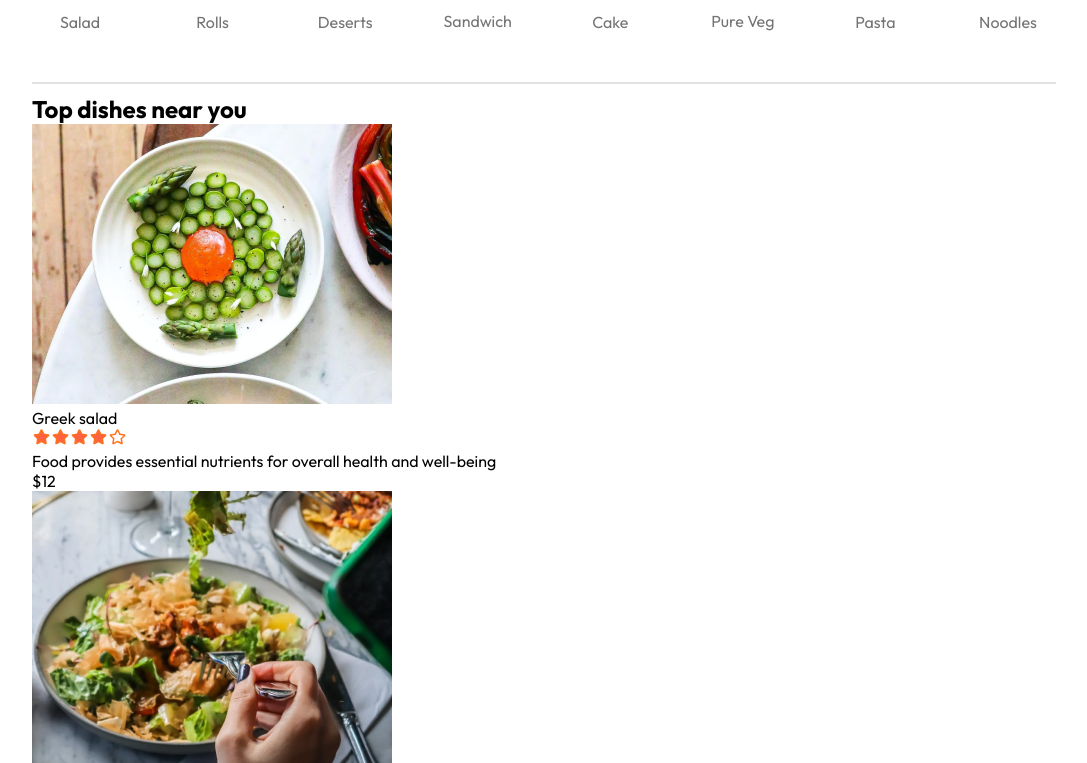
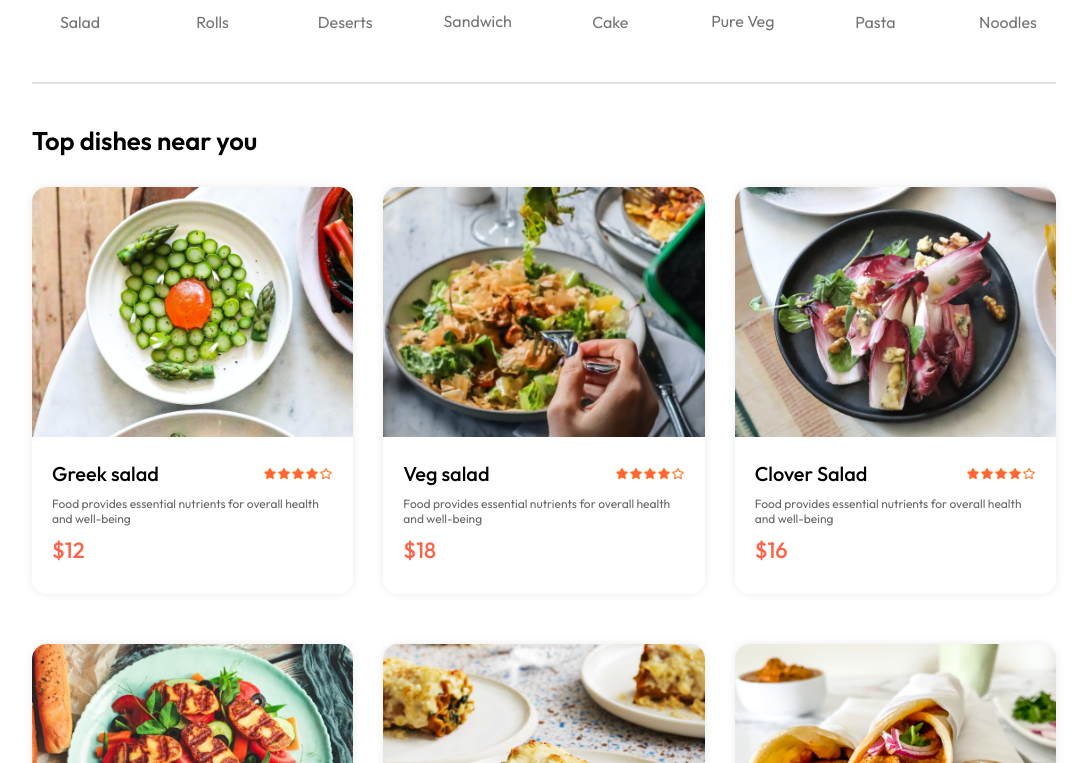
Before and after one commit to Nadeeshana-Lahiru/E-Commerce-Food-Delivery-System, a React (Vite) app in the folder frontend/: page / in a window 1280 px wide. Shown: the part 817-1580 px from the top of the page, without its empty margins (96-1183 px from the left). Built offline with nearby package versions, Linux system fonts and the light colour scheme.

Commit message:
Add CSS for FoodItem and FoodDisplay components

```diff
--- a/frontend/src/components/FoodDisplay/FoodDisplay.css
+++ b/frontend/src/components/FoodDisplay/FoodDisplay.css
@@ -0,0 +1,16 @@
+.food-display {
+    margin-top: 30px;
+}
+
+.food-display h2{
+    font-size: max(2vw, 20px);
+    font-weight: 600;
+}
+
+.food-display-list {
+    display: grid;
+    grid-template-columns: repeat(auto-fill,minmax(240px,1fr));
+    margin-top: 30px;
+    gap: 30px;
+    row-gap: 50px;
+}
--- a/frontend/src/components/FoodDisplay/FoodDisplay.jsx
+++ b/frontend/src/components/FoodDisplay/FoodDisplay.jsx
@@ -13,7 +13,7 @@
         <h2>Top dishes near you</h2>
         <div className="food-display-list">
             {food_list.map((item,index)=>{
-              // pass the propoties from FoodItem
+              // pass the propoties from FoodItem , map food_item component
               return <FoodItem key={index} id={item._id} name={item.name} description={item. description} price={item.price} image={item.image}/>
             })}
         </div>
--- a/frontend/src/components/FoodItem/FoodItem.css
+++ b/frontend/src/components/FoodItem/FoodItem.css
@@ -0,0 +1,45 @@
+.food-item{
+    width: 100%;
+    margin: auto;
+    border-radius: 15px;
+    box-shadow: 0px 0px 10px #00000015;
+    transition: 0.3s;
+    animation: fadeIn 1s;
+}
+
+.food-item-image{
+    width: 100%;
+    border-radius: 15px 15px 0px 0px;
+}
+
+.food-item-inform{
+    padding: 20px;
+}
+
+.food-item-name-rating{
+    display: flex;
+    justify-content: space-between;
+    align-items: center;
+    margin-bottom: 10px;
+}
+
+.food-item-name-rating p{
+    font-size: 20px;
+    font-weight: 500;
+}
+
+.food-item-name-rating img{
+    width: 70px;
+}
+
+.food-item-desc{
+    color: #676767;
+    font-size: 12px;
+}
+
+.food-item-price{
+    color: tomato;
+    font-size: 22px;
+    font-weight: 500;
+    margin: 10px 0px;
+}
```
